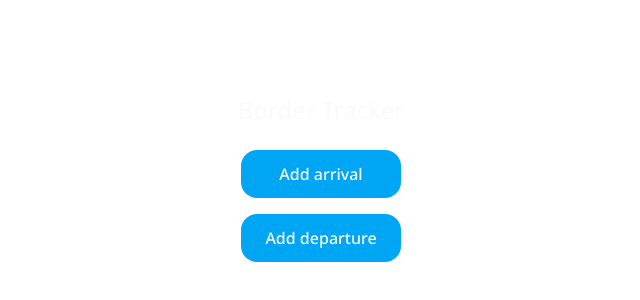
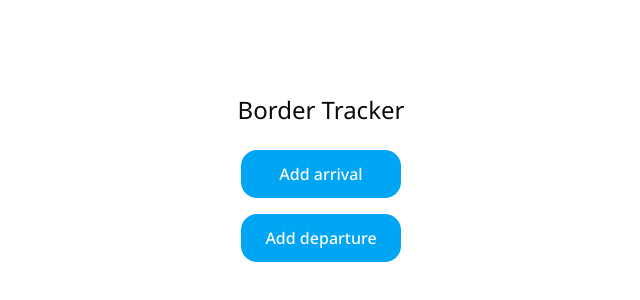
Before and after one commit to denexapp/border-tracker, a Next.js app: page / in a window 1280 px wide. Shown: the part 222-522 px from the top of the page, without its empty margins (319-959 px from the left). Built offline with nearby package versions, Linux system fonts and the light colour scheme.

Commit message:
Fix H1 color on light theme

```diff
--- a/src/components/h1.tsx
+++ b/src/components/h1.tsx
@@ -2,13 +2,7 @@ import { FC, PropsWithChildren } from "react";
 
 const H1: FC<PropsWithChildren> = (props) => {
   const { children } = props;
-  return (
-    <h1
-      className="text-2xl text-primary-text"
-    >
-      {children}
-    </h1>
-  );
+  return <h1 className="text-2xl text-text">{children}</h1>;
 };
 
 export default H1;
```
